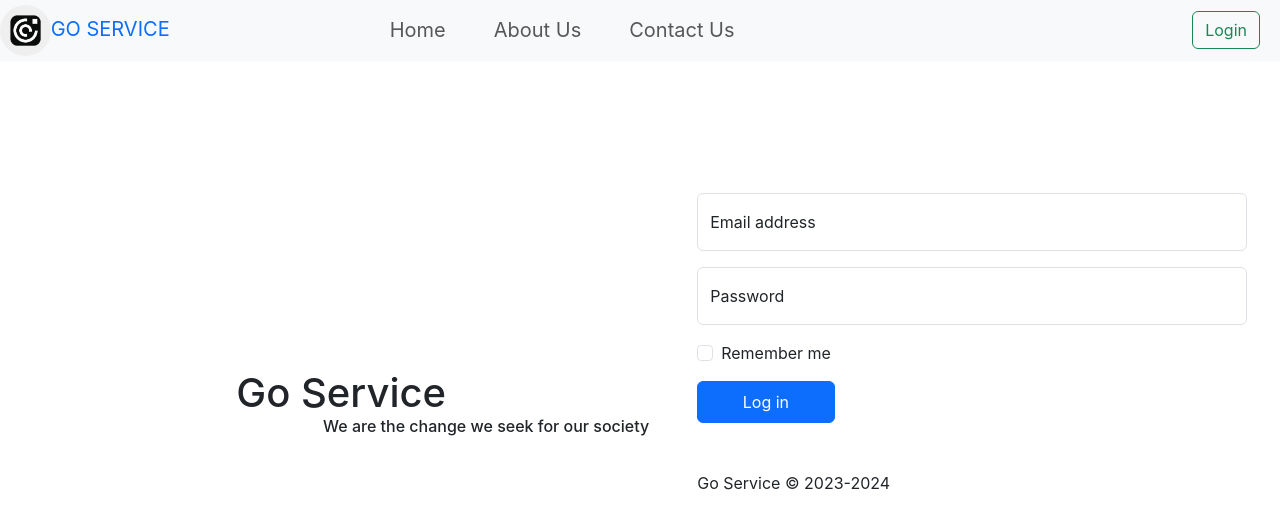
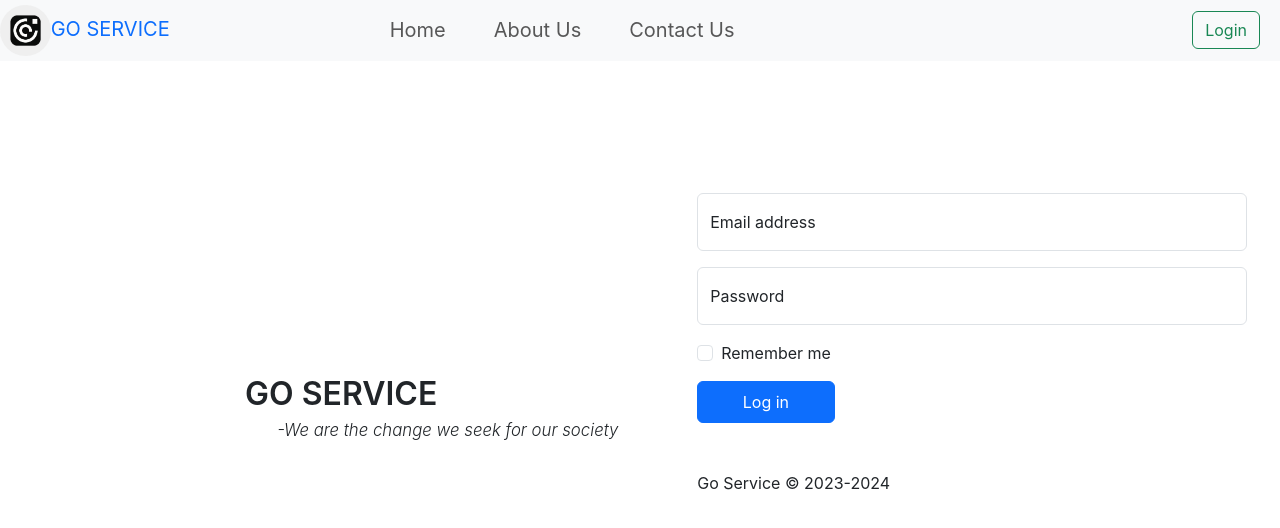
Before and after one commit to Med-Time/GO_SERVICE, a React (Create React App) app: page /login in a window 1280 px wide. Shown: the top 528 px of the page. Built offline with nearby package versions, Linux system fonts and the light colour scheme.

Commit message:
login box change

```diff
--- a/src/components/Form.js
+++ b/src/components/Form.js
@@ -53,7 +53,7 @@ export default function Form() {
 
   const handleSubmit = async (event) => {
     event.preventDefault(); // Prevent the default form submission
-
+    setIsSubmitted(true); // Set isSubmitted to true
     // Access form data using event.target
     const formData = new FormData(event.target);
 
--- a/src/components/Login.js
+++ b/src/components/Login.js
@@ -84,9 +84,9 @@ export default function Login() {
         <div className='Container'>
             <div className='row gx-5 d-flex align-items-center justify-content-center'>
                 <div className='col-lg-6 col-sm-12'>
-                    <div className='h1 text-center'>Go Service
-                        <p className='h6 text-end'>We are the change we seek for our society</p>
+                    <div className='title'>Go Service
                     </div>
+                        <p className='slogan'>-We are the change we seek for our society</p>
                 </div>
                 <div className='col-md-6 align-items-center login'>
                     <form onSubmit={handleSubmit}>
```
